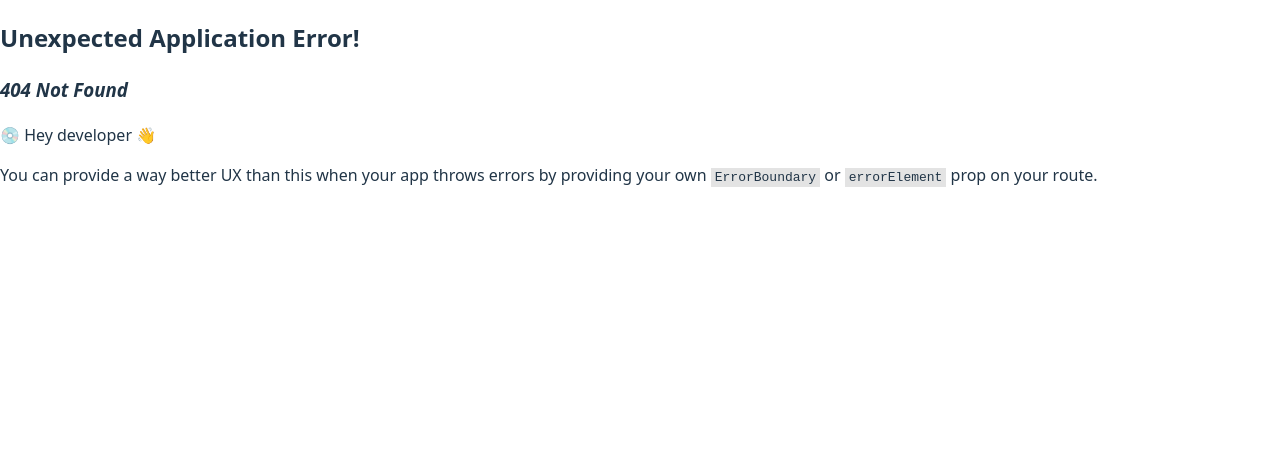
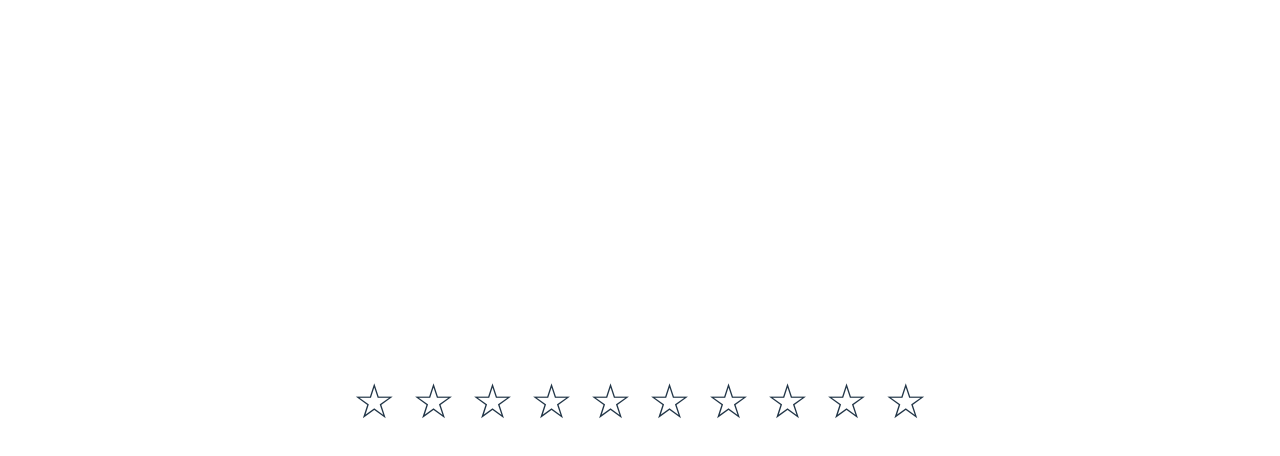
Before and after one commit to rjrocks1908/react-machine-coding, a React (Vite) app: page /star in a window 1280 px wide. Before the commit this address had no page. Shown: the top 456 px of the page. Built offline with nearby package versions, Linux system fonts and the light colour scheme.

Commit message:
feat: add Star component and StarPage for interactive star rating feature

```diff
--- /dev/null
+++ b/src/components/star/Star.tsx
@@ -0,0 +1,27 @@
+function Star({
+  id,
+  isFilled,
+  onMouseEnter,
+  onMouseLeave,
+  onClick,
+}: {
+  id: number;
+  isFilled: boolean;
+  onMouseEnter: Function;
+  onMouseLeave: Function;
+  onClick: Function;
+}) {
+  return (
+    <div
+      className="star"
+      onMouseEnter={() => onMouseEnter(id)}
+      onMouseLeave={() => onMouseLeave()}
+      onClick={() => onClick(id)}
+    >
+      <span style={{ color: isFilled ? "yellow" : "" }}>
+        {isFilled ? "★" : "☆"}
+      </span>
+    </div>
+  );
+}
+export default Star;
--- /dev/null
+++ b/src/pages/StarPage.tsx
@@ -0,0 +1,77 @@
+import { useEffect, useState } from "react";
+import Star from "../components/star/Star";
+import "../styles/star.css";
+
+interface StarInterface {
+  id: number;
+  isFilled: boolean;
+}
+
+function StarPage({ starCount = 10 }: { starCount?: number }) {
+  const [stars, setstars] = useState<StarInterface[]>([]);
+  const [selectedStar, setSelectedStar] = useState<number>(-1);
+
+  const createStars = () => {
+    const newStars: StarInterface[] = Array.from(
+      { length: starCount },
+      (_, idx) => ({
+        id: idx,
+        isFilled: false,
+      })
+    );
+    setstars((_) => newStars);
+  };
+
+  useEffect(() => {
+    createStars();
+  }, []);
+
+  const onHoverLeave = () => {
+    setstars((prev) => prev.map((star) => ({ ...star, isFilled: false })));
+    if (selectedStar !== -1) handleHover(selectedStar);
+  };
+
+  const handleHover = (id: number) => {
+    const idx = stars.findIndex((star) => star.id === id);
+
+    setstars((prev) => {
+      const newStars = [];
+      for (let i = 0; i <= idx; i++) {
+        newStars.push({
+          id: prev[i].id,
+          isFilled: true,
+        });
+      }
+      for (let i = idx + 1; i < starCount; i++) {
+        newStars.push({
+          id: prev[i].id,
+          isFilled: false,
+        });
+      }
+
+      return newStars;
+    });
+  };
+
+  const onStarClicked = (id: number) => {
+    setSelectedStar(id);
+    handleHover(id);
+  };
+
+  return (
+    <div className="container">
+      {stars.map((star) => (
+        <Star
+          key={star.id}
+          id={star.id}
+          isFilled={star.isFilled}
+          onMouseEnter={handleHover}
+          onMouseLeave={onHoverLeave}
+          onClick={onStarClicked}
+        />
+      ))}
+    </div>
+  );
+}
+
+export default StarPage;
--- /dev/null
+++ b/src/styles/star.css
@@ -0,0 +1,13 @@
+.container {
+  display: flex;
+  flex-direction: row;
+  align-items: center;
+  justify-content: center;
+  height: 100vh;
+}
+
+.star {
+  font-size: 3rem;
+  cursor: pointer;
+  padding: 0.5rem;
+}
```
Also changed, not shown: src/router/routes.ts (+11 -6 lines).
